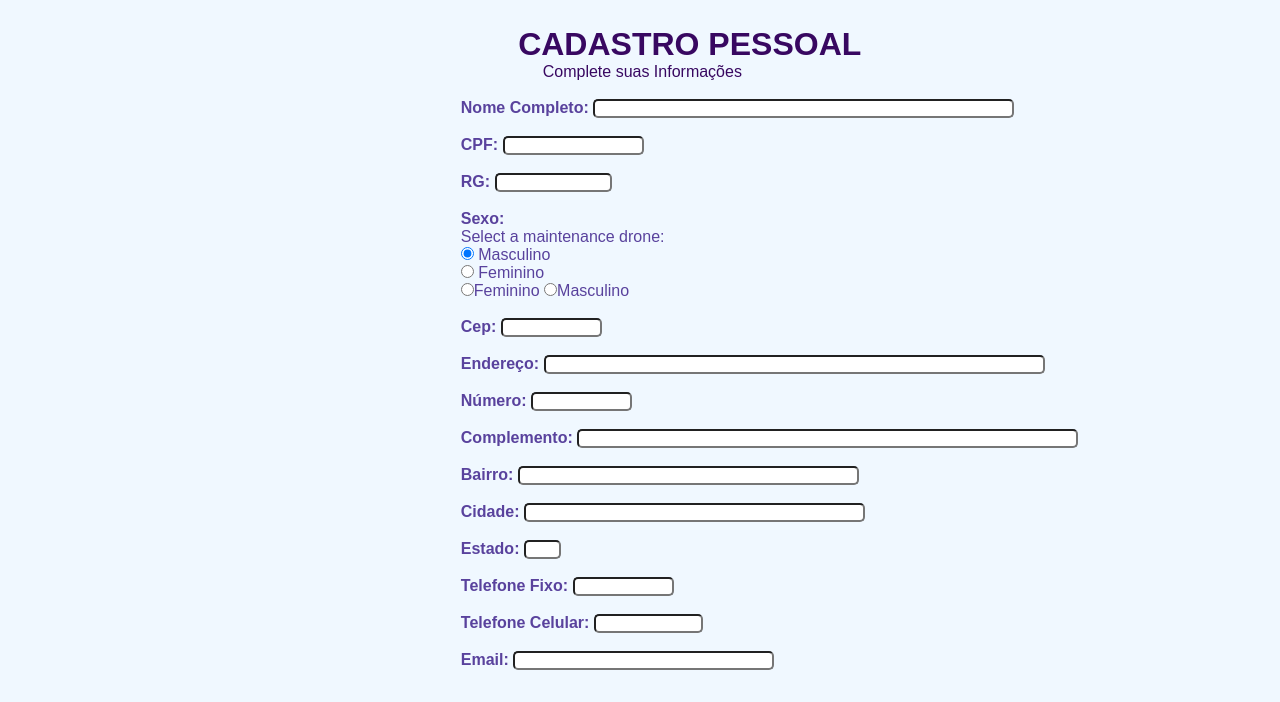
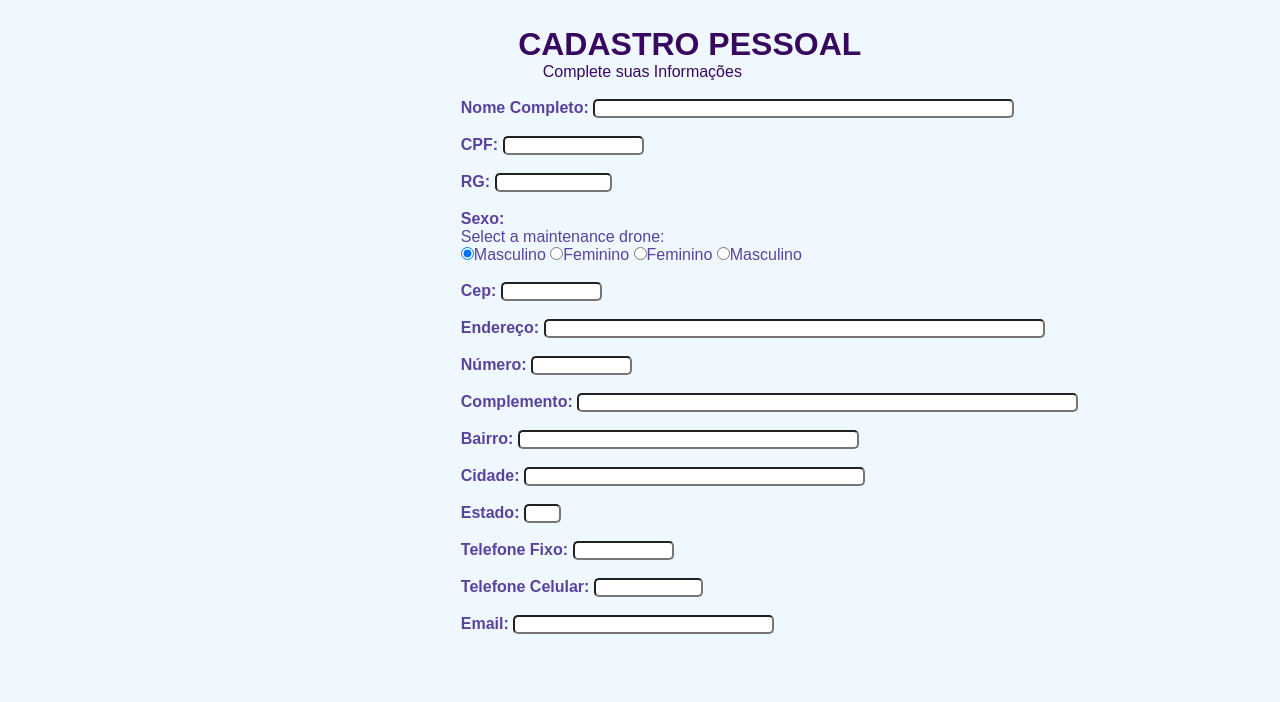
Before and after one commit to AlinyMarcelino/desafio2, a plain HTML site: page index.html in a window 1280 px wide. Shown: the top 702 px of the page. Drawn offline with Linux system fonts and the light colour scheme.

Commit message:
Update index.html

```diff
--- a/index.html
+++ b/index.html
@@ -38,16 +38,11 @@
                     <br>
                     <label><strong>Sexo:</strong></label><p>Select a maintenance drone:</p>
 
-<div>
   <input type="radio" id="sexom" name="sexom" value="huey"
-         checked>
-  <label for="huey">Masculino</label>
-</div>
+         checked>Masculino
 
-<div>
-  <input type="radio" id="sexof" name="sexof" value="dewey">
-  <label for="dewey">Feminino</label>
-</div>
+ <input type="radio" id="sexof" name="sexof" value="dewey">Feminino
+
                     <input type="radio" name="sexof" value="F" id="sexof">Feminino
                     <input type="radio" name="sexm" value="M" id="sexom">Masculino
 
```
